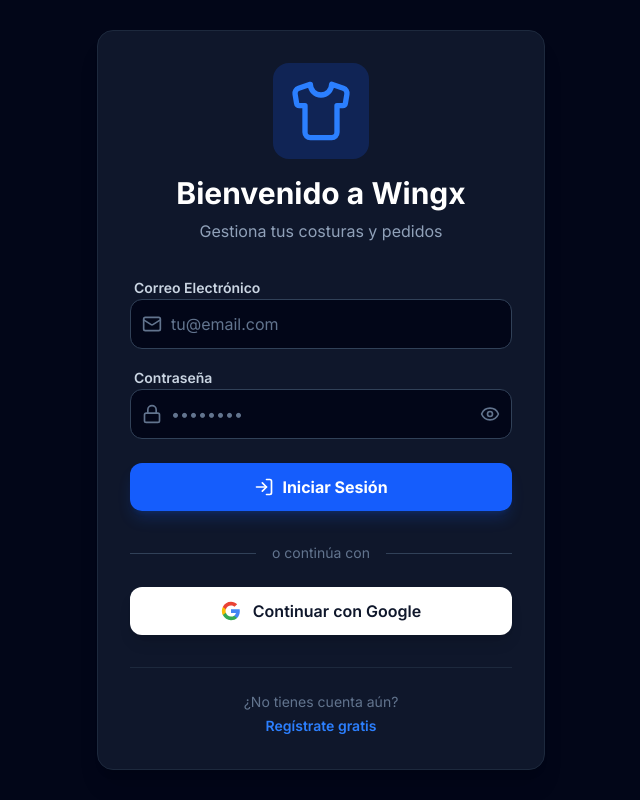
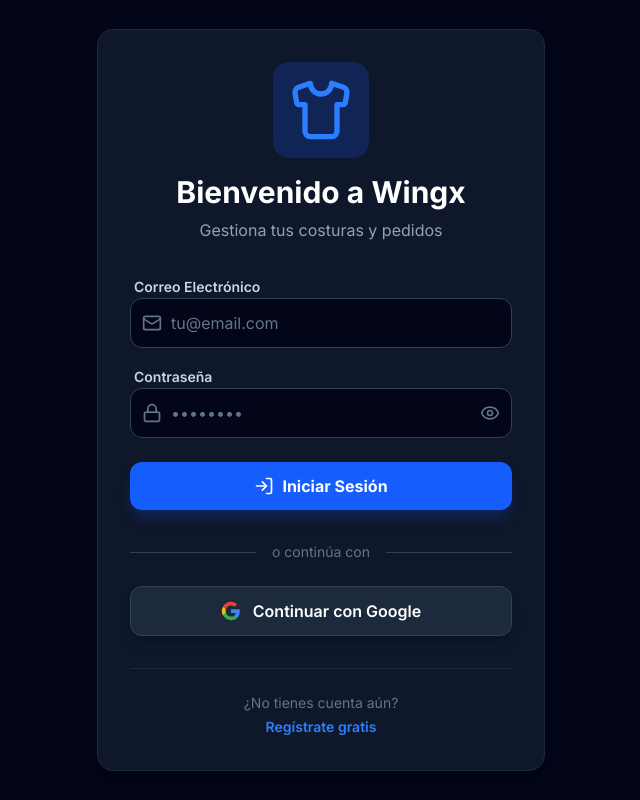
Before and after one commit to Andres05MD/Wingx-Gestion, a Next.js app: page /login in a window 1280 px wide. Shown: the whole page, without its empty margins (319-959 px from the left). Built offline with nearby package versions, Linux system fonts and the light colour scheme; no server answers.

Commit message:
style(auth): update google sign-in button to match dark mode theme

```diff
--- a/src/app/login/page.tsx
+++ b/src/app/login/page.tsx
@@ -192,11 +192,11 @@
                     type="button"
                     onClick={handleGoogleLogin}
                     disabled={googleLoading || loading}
-                    className="w-full bg-white hover:bg-gray-100 text-slate-900 py-3 px-4 rounded-xl font-semibold transition-all shadow-lg flex items-center justify-center gap-3 disabled:opacity-50 disabled:cursor-not-allowed group"
+                    className="w-full bg-slate-800 hover:bg-slate-700 text-white border border-slate-700 py-3 px-4 rounded-xl font-semibold transition-all shadow-lg flex items-center justify-center gap-3 disabled:opacity-50 disabled:cursor-not-allowed group hover:border-slate-600"
                 >
                     {googleLoading ? (
                         <div className="flex items-center gap-2">
-                            <svg className="animate-spin h-5 w-5 text-slate-600" xmlns="http://www.w3.org/2000/svg" fill="none" viewBox="0 0 24 24">
+                            <svg className="animate-spin h-5 w-5 text-slate-400" xmlns="http://www.w3.org/2000/svg" fill="none" viewBox="0 0 24 24">
                                 <circle className="opacity-25" cx="12" cy="12" r="10" stroke="currentColor" strokeWidth="4"></circle>
                                 <path className="opacity-75" fill="currentColor" d="M4 12a8 8 0 018-8V0C5.373 0 0 5.373 0 12h4zm2 5.291A7.962 7.962 0 014 12H0c0 3.042 1.135 5.824 3 7.938l3-2.647z"></path>
                             </svg>
```
